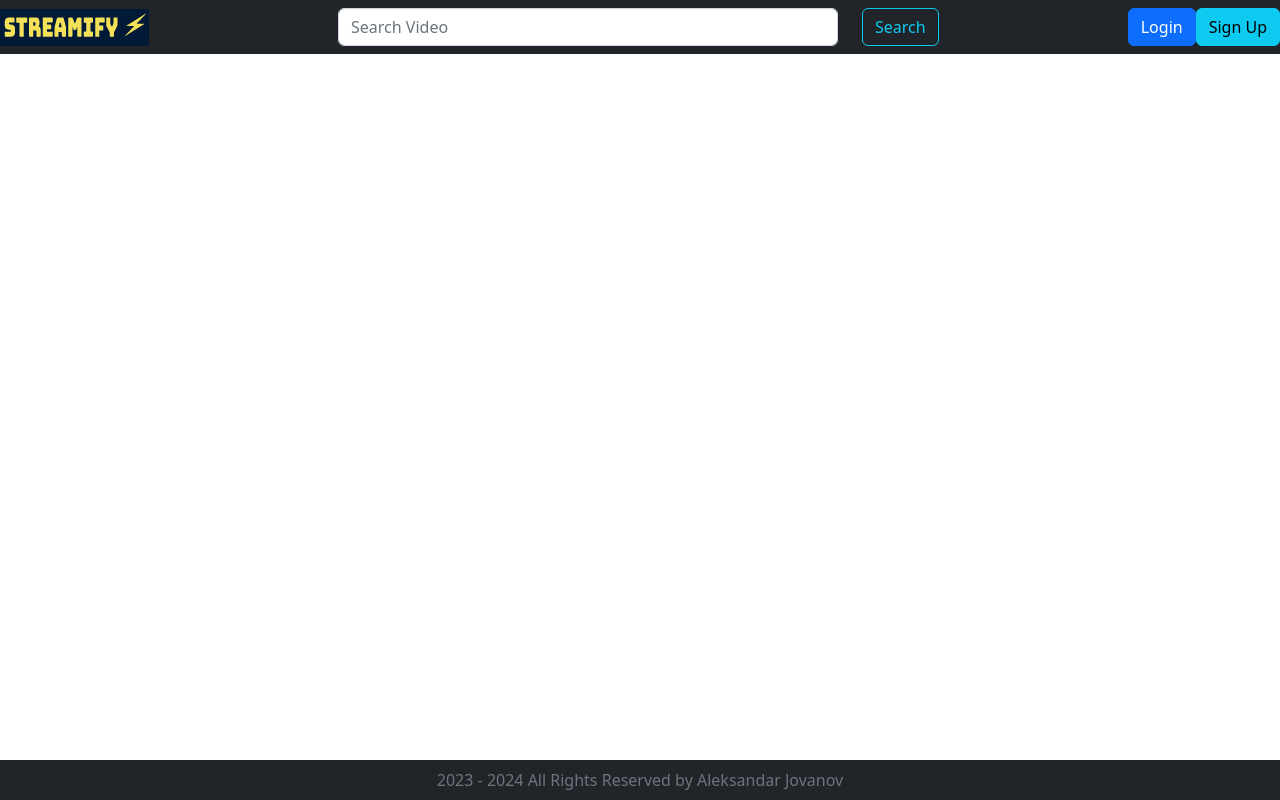
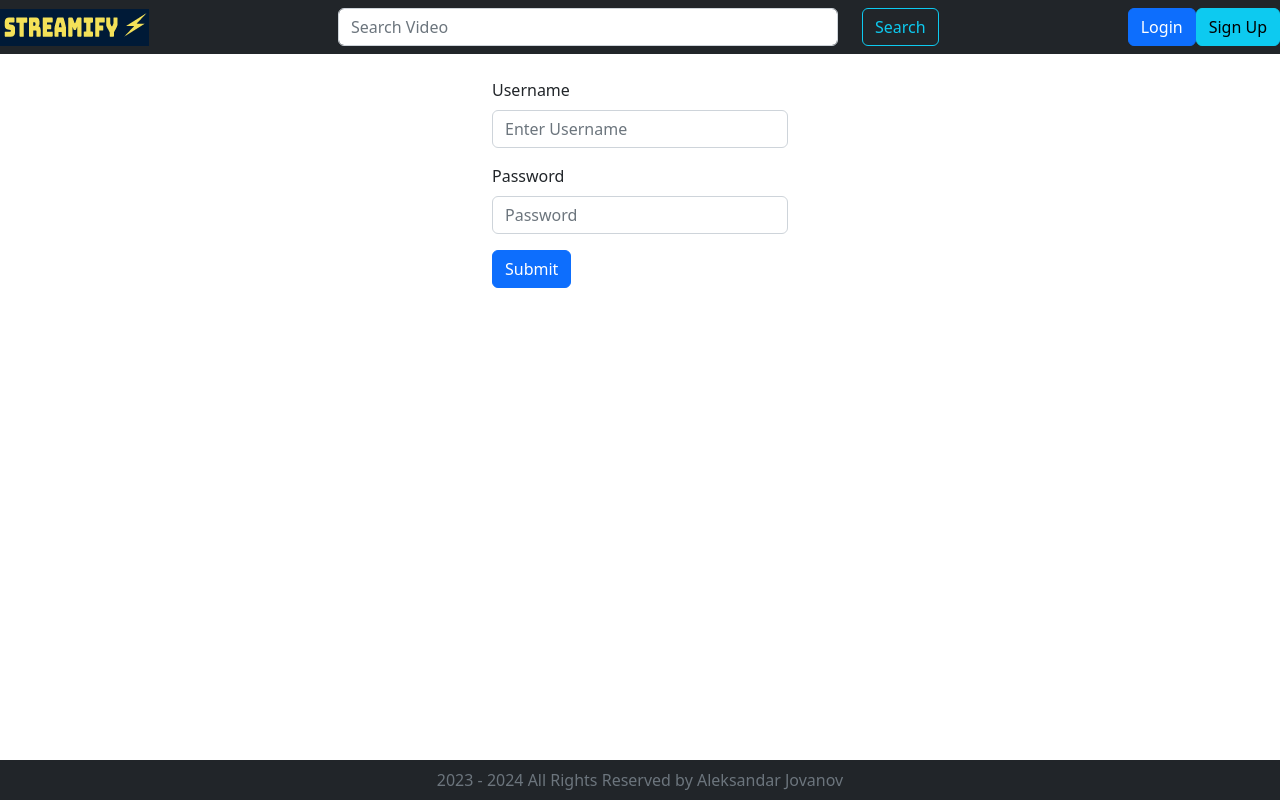
Before and after one commit to Ajaksmaniac/Streamify, a React (Create React App) app in the folder streamify-fe/: page /login in a window 1280 px wide. Built offline with nearby package versions, Linux system fonts and the light colour scheme.

Commit message:
feat: login page

```diff
--- a/streamify-fe/src/App.tsx
+++ b/streamify-fe/src/App.tsx
@@ -3,20 +3,31 @@ import React from 'react';
 import { BrowserRouter, Routes, Route}  from 'react-router-dom';
 import Footer from './components/Footer';
 import NavigationBar from './components/NavigationBar';
+import { AuthContext } from './context/AuthContext';
+import { useAuth } from './hooks/useAuth';
 import { HomePage } from './views/HomePage';
+import LoginPage from './views/LoginPage';
 import VideoPage from './views/VideoPage';
 
 function App() {
+  const { user } = useAuth();
   return (
       <>
-        <NavigationBar logged={false} isAdmin={false}/>
           <BrowserRouter>
+          <AuthContext.Provider value={{ user, setUser(user) {
+            return null
+          }, }}>
+          <NavigationBar logged={false} isAdmin={false}/>
+
             <Routes>
               <Route path="/" element={<HomePage />} />
+              <Route path="/login" element={<LoginPage />} />
               <Route path="/video/:id" element={<VideoPage />} />
             </Routes>
+            <Footer/>
+            </AuthContext.Provider>
           </BrowserRouter>
-        <Footer/>
+
       </>
   );
 }
--- a/streamify-fe/src/components/NavigationBar.tsx
+++ b/streamify-fe/src/components/NavigationBar.tsx
@@ -1,9 +1,11 @@
 import { Navbar, Nav, Form, FormControl, Button, Row, FormGroup, Col } from 'react-bootstrap';
-import { Link } from 'react-router-dom';
+import { Link, useNavigate } from 'react-router-dom';
 import {NavbarProps } from './../constants/types';
 import Image from 'react-bootstrap/Image'
 
 export default function NavigationBar(props:NavbarProps){
+    const navigate = useNavigate();
+
     return(
         <Navbar bg="dark" variant="dark" >
         {/* <Link to={""} className="navbar-brand">
@@ -27,7 +29,7 @@ export default function NavigationBar(props:NavbarProps){
             <Nav className="ml-auto">
                 <Row>
                     <Form.Group as={Col}  >
-                            <Button variant="primary" type="submit" >Login</Button>
+                            <Button variant="primary" type="submit" onClick={() => navigate("/login" )}>Login</Button>
 
                             <Button variant="info" type="submit" >Sign Up</Button>
                     </Form.Group>
--- a/streamify-fe/src/constants/types.ts
+++ b/streamify-fe/src/constants/types.ts
@@ -17,3 +17,9 @@ export type Video = {
     postedBy: string,
     url:String
 }
+
+export type User = {
+    userId: number,
+    authToken: string,
+    refreshToken:string
+}
--- /dev/null
+++ b/streamify-fe/src/context/AuthContext.ts
@@ -0,0 +1,12 @@
+import { createContext } from 'react';
+import { User } from '../constants/types';
+
+interface AuthContext {
+  user: User | null;
+  setUser: (user: User | null) => void;
+}
+
+export const AuthContext = createContext<AuthContext>({
+  user: null,
+  setUser: () => {},
+});
--- /dev/null
+++ b/streamify-fe/src/hooks/useAuth.ts
@@ -0,0 +1,30 @@
+import { useEffect } from "react";
+import { User } from "../constants/types";
+import { useLocalStorage } from "./useLocalStorage";
+import { useUser } from "./useUser";
+
+export const useAuth = () => {
+    const { user, addUser, removeUser } = useUser();
+    const { getItem } = useLocalStorage();
+
+    useEffect(() => {
+      const user = getItem('user');
+      if (user) {
+        addUser(JSON.parse(user));
+      }
+    }, []);
+
+    const login = (user: User) => {
+      addUser(user);
+    };
+
+    const logout = () => {
+      removeUser();
+    };
+
+    const logged = () =>{
+      return user
+    }
+
+    return { user, login, logout, logged };
+  };
--- /dev/null
+++ b/streamify-fe/src/hooks/useLocalStorage.ts
@@ -0,0 +1,24 @@
+import { useState } from "react";
+
+export const useLocalStorage = () => {
+
+    const [value, setValue] = useState<string | null>(null);
+
+    const setItem = (key: string, value: string) => {
+        localStorage.setItem(key, value);
+        setValue(value);
+    };
+
+    const getItem = (key: string) => {
+        const value = localStorage.getItem(key);
+        setValue(value);
+        return value;
+    };
+
+    const removeItem = (key: string) => {
+        localStorage.removeItem(key);
+        setValue(null);
+      };
+
+      return { value, setItem, getItem, removeItem };
+};
--- /dev/null
+++ b/streamify-fe/src/hooks/useUser.ts
@@ -0,0 +1,21 @@
+import { useContext } from "react";
+import { User } from "../constants/types";
+import { AuthContext } from "../context/AuthContext";
+import { useLocalStorage } from "./useLocalStorage";
+
+export const useUser = () => {
+    const { user, setUser } = useContext(AuthContext);
+    const { setItem } = useLocalStorage();
+
+    const addUser = (user: User) => {
+      setUser(user);
+      setItem('user', JSON.stringify(user));
+    };
+
+    const removeUser = () => {
+      setUser(null);
+      setItem('user', '');
+    };
+
+    return { user, addUser, removeUser };
+  };
--- /dev/null
+++ b/streamify-fe/src/views/LoginPage.tsx
@@ -0,0 +1,76 @@
+import axios from "axios";
+import React, { useEffect, useState } from "react";
+import { Button, Container, Form } from "react-bootstrap";
+import { useAuth } from "../hooks/useAuth";
+
+const LoginPage = () => {
+  const [username, setUsername] = useState("");
+  const [password, setPassword] = useState("");
+  const { login } = useAuth();
+
+
+  const handleUsernameChange = (e: any) => {
+    setUsername(e.target.value);
+  };
+
+  const handlePasswordChange = (e: any) => {
+    setPassword(e.target.value);
+  };
+
+  const handleLogin = () =>{
+    const data = {
+        username: username,
+        password: password
+    }
+
+    axios.post("http://localhost:8080/auth/login", data).then(res =>{
+        if(res.status == 200){
+
+            console.log(res.data)
+            login({
+              userId: res.data.userId,
+              authToken: res.data.authToken,
+              refreshToken: res.data.refreshToken
+            })
+            return;
+        }
+
+        throw new Error("There was an error during loging!")
+
+    })
+
+
+  }
+
+  return (
+    <Container className="mt-4 w-25">
+      <Form>
+        <Form.Group className="mb-3" controlId="formBasicUsernamel">
+          <Form.Label>Username</Form.Label>
+          <Form.Control
+            type="username"
+            placeholder="Enter Username"
+            value={username}
+            onChange={(u) => handleUsernameChange(u)}
+          />
+        </Form.Group>
+
+        <Form.Group className="mb-3" controlId="formBasicPassword">
+          <Form.Label>Password</Form.Label>
+          <Form.Control
+            type="password"
+            placeholder="Password"
+            value={password}
+            onChange={(u) => handlePasswordChange(u)}
+          />
+        </Form.Group>
+
+        <Button variant="primary" type="button" onClick={ handleLogin}>
+          Submit
+        </Button>
+      </Form>
+    </Container>
+  );
+};
+
+export default LoginPage;
```
